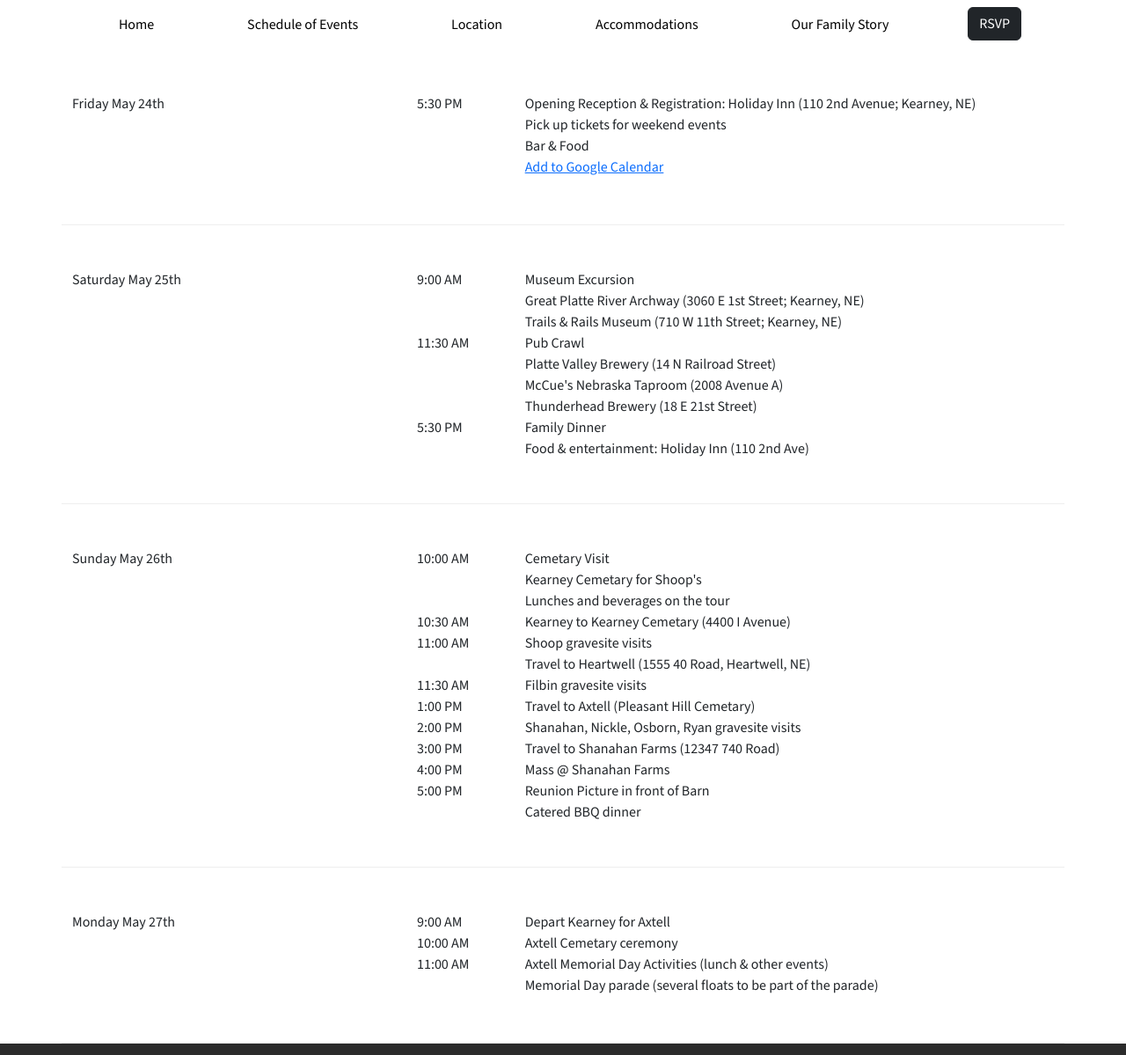
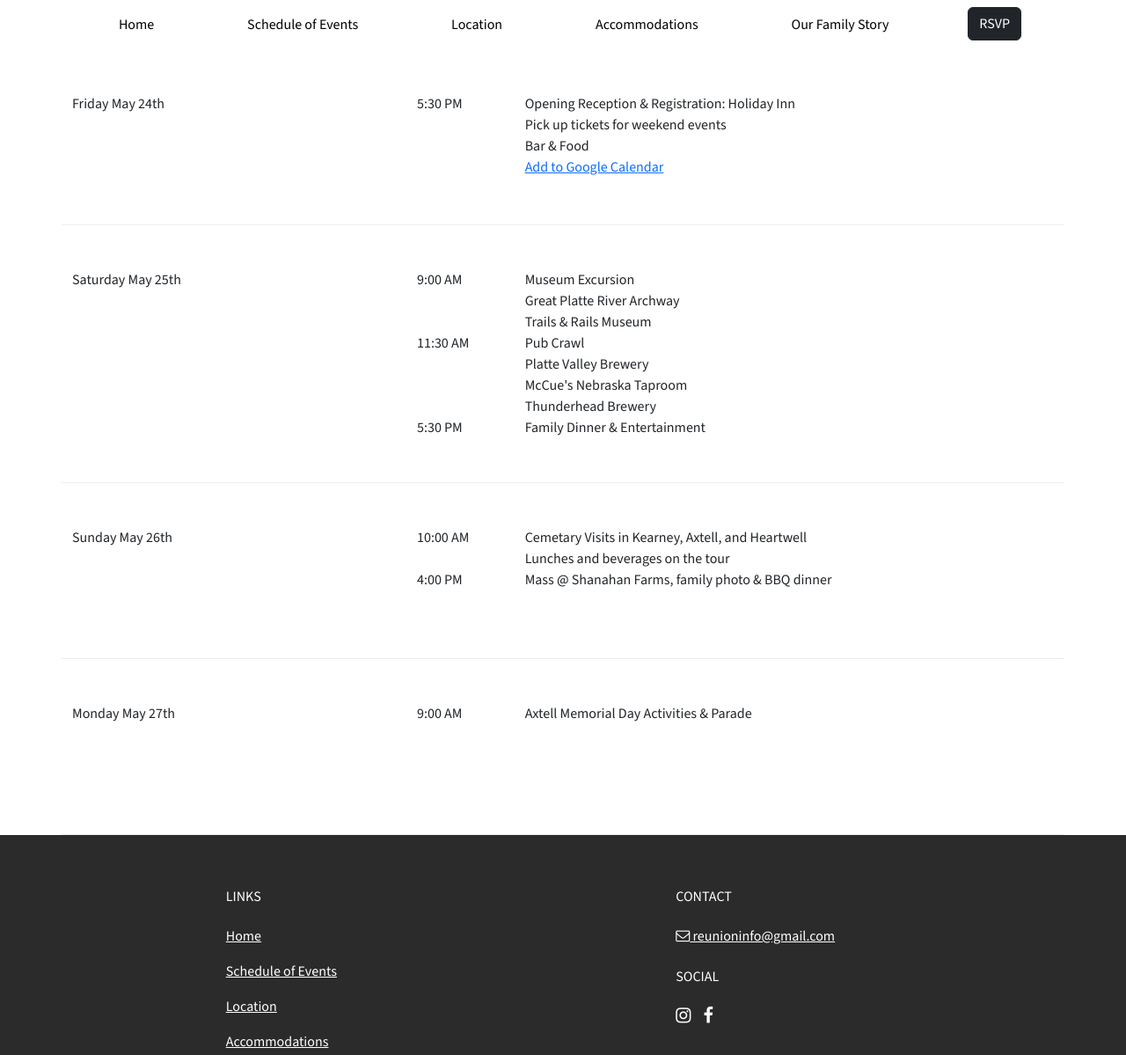
Before and after one commit to emily719/family-reunion, a website: page schedule.html in a window 1280 px wide. Shown: the top 1199 px of the page at 88% size. Drawn offline with nearby package versions, Linux system fonts and the light colour scheme.

Commit message:
consolidate schedule

```diff
--- a/schedule.html
+++ b/schedule.html
@@ -51,7 +51,7 @@
             <div class="container">
                 <div class="row">
                     <div class="col-sm-2">5:30 PM</div>
-                    <div class="col">Opening Reception & Registration: Holiday Inn (110 2nd Avenue; Kearney, NE)</div>
+                    <div class="col">Opening Reception & Registration: Holiday Inn</div>
                 </div>
                 <div class="row">
                     <div class="col offset-sm-2">Pick up tickets for weekend events</div>
@@ -78,31 +78,29 @@
                     <div class="col">Museum Excursion</div>
                 </div>
                 <div class="row">
-                    <div class="col offset-sm-2">Great Platte River Archway (3060 E 1st Street; Kearney, NE)</div>
+                    <div class="col offset-sm-2">Great Platte River Archway</div>
                 </div>
                 <div class="row">
-                    <div class="col offset-sm-2">Trails & Rails Museum (710 W 11th Street; Kearney, NE)</div>
+                    <div class="col offset-sm-2">Trails & Rails Museum</div>
                 </div>
                 <div class="row">
                     <div class="col-sm-2">11:30 AM</div>
                     <div class="col">Pub Crawl</div>
                 </div>
                 <div class="row">
-                    <div class="col offset-sm-2">Platte Valley Brewery (14 N Railroad Street)</div>
+                    <div class="col offset-sm-2">Platte Valley Brewery</div>
                 </div>
                 <div class="row">
-                    <div class="col offset-sm-2">McCue's Nebraska Taproom (2008 Avenue A)</div>
+                    <div class="col offset-sm-2">McCue's Nebraska Taproom</div>
                 </div>
                 <div class="row">
-                    <div class="col offset-sm-2">Thunderhead Brewery (18 E 21st Street)</div>
+                    <div class="col offset-sm-2">Thunderhead Brewery</div>
                 </div>
                 <div class="row">
                     <div class="col-sm-2">5:30 PM</div>
-                    <div class="col">Family Dinner</div>
+                    <div class="col">Family Dinner & Entertainment</div>
                 </div>
-                <div class="row">
-                    <div class="col offset-sm-2">Food & entertainment: Holiday Inn (110 2nd Ave)</div>
-                </div>
+
             </div>
         </div>
     </div>
@@ -115,52 +113,18 @@
             <div class="container">
                 <div class="row">
                     <div class="col-sm-2">10:00 AM</div>
-                    <div class="col">Cemetary Visit</div>
+                    <div class="col">Cemetary Visits in Kearney, Axtell, and Heartwell</div>
                 </div>
-                <div class="row">
-                    <div class="col offset-sm-2">Kearney Cemetary for Shoop's</div>
-                </div>
+
                 <div class="row">
                     <div class="col offset-sm-2">Lunches and beverages on the tour</div>
                 </div>
-                <div class="row">
-                    <div class="col-sm-2">10:30 AM</div>
-                    <div class="col">Kearney to Kearney Cemetary (4400 I Avenue)</div>
-                </div>
-                <div class="row">
-                    <div class="col-sm-2">11:00 AM</div>
-                    <div class="col">Shoop gravesite visits</div>
-                </div>
-                <div class="row">
-                    <div class="col offset-sm-2">Travel to Heartwell (1555 40 Road, Heartwell, NE)</div>
-                </div>
-                <div class="row">
-                    <div class="col-sm-2">11:30 AM</div>
-                    <div class="col">Filbin gravesite visits</div>
-                </div>
-                <div class="row">
-                    <div class="col-sm-2">1:00 PM</div>
-                    <div class="col">Travel to Axtell (Pleasant Hill Cemetary)</div>
-                </div>
-                <div class="row">
-                    <div class="col-sm-2">2:00 PM</div>
-                    <div class="col">Shanahan, Nickle, Osborn, Ryan gravesite visits</div>
-                </div>
-                <div class="row">
-                    <div class="col-sm-2">3:00 PM</div>
-                    <div class="col">Travel to Shanahan Farms (12347 740 Road)</div>
-                </div>
+
                 <div class="row">
                     <div class="col-sm-2">4:00 PM</div>
-                    <div class="col">Mass @ Shanahan Farms</div>
+                    <div class="col">Mass @ Shanahan Farms, family photo & BBQ dinner</div>
                 </div>
-                <div class="row">
-                    <div class="col-sm-2">5:00 PM</div>
-                    <div class="col">Reunion Picture in front of Barn</div>
-                </div>
-                <div class="row">
-                    <div class="col offset-sm-2">Catered BBQ dinner</div>
-                </div>
+
             </div>
         </div>
     </div>
@@ -173,19 +137,9 @@
             <div class="container">
                 <div class="row">
                     <div class="col-sm-2">9:00 AM</div>
-                    <div class="col">Depart Kearney for Axtell</div>
+                    <div class="col">Axtell Memorial Day Activities & Parade</div>
                 </div>
-                <div class="row">
-                    <div class="col-sm-2">10:00 AM</div>
-                    <div class="col">Axtell Cemetary ceremony</div>
-                </div>
-                <div class="row">
-                    <div class="col-sm-2">11:00 AM</div>
-                    <div class="col">Axtell Memorial Day Activities (lunch & other events)</div>
-                </div>
-                <div class="row">
-                    <div class="col offset-sm-2">Memorial Day parade (several floats to be part of the parade)</div>
-                </div>
+
             </div>
         </div>
     </div>
```
